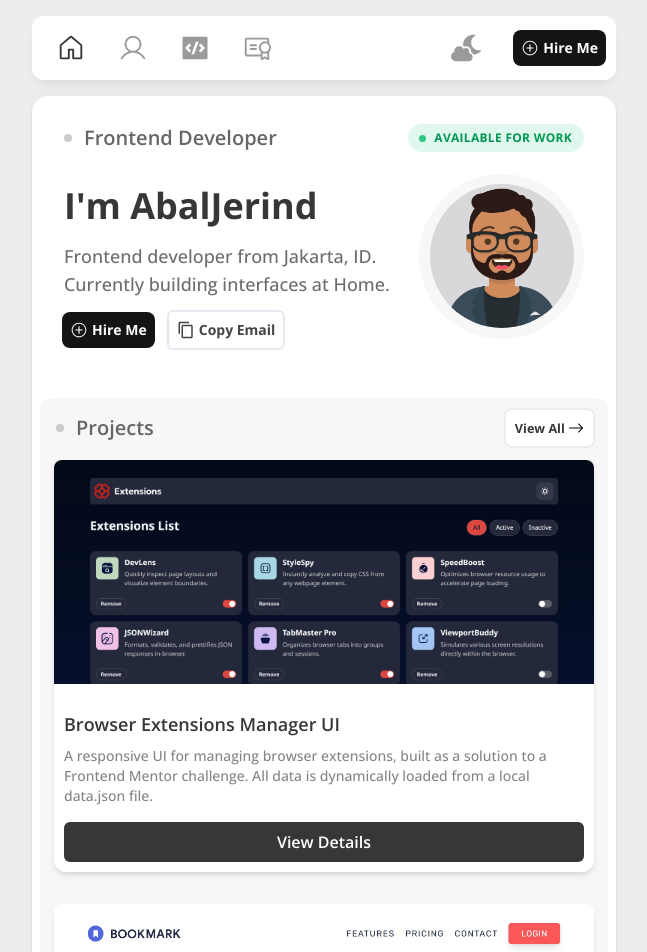
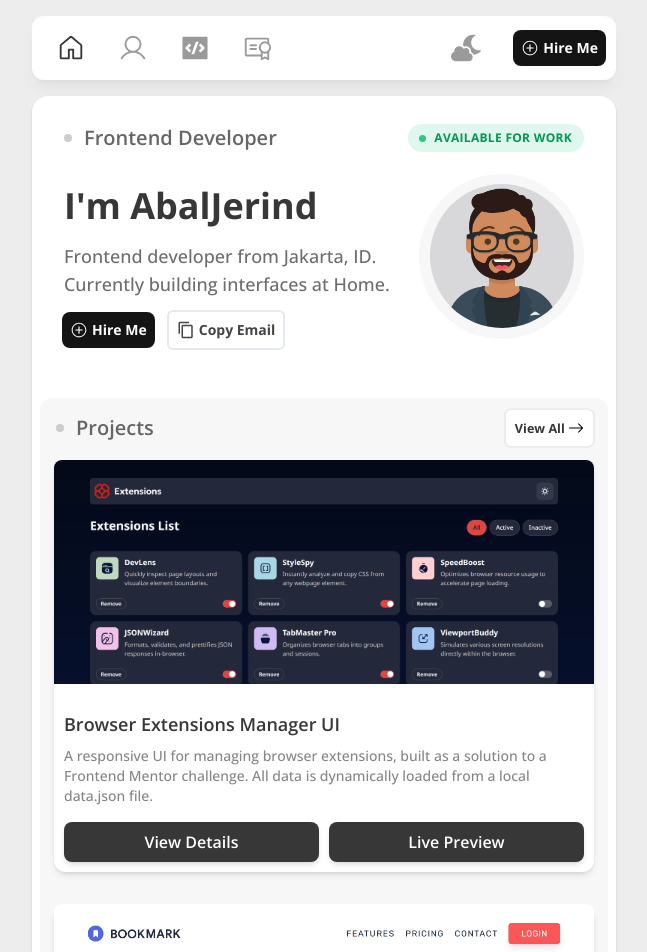
Before and after one commit to Abaljerind/portofolio-jerind, a React (Vite) app: page / in a window 1280 px wide. Shown: the top 952 px of the page, without its empty margins (316-963 px from the left). Built offline with nearby package versions, Linux system fonts and the light colour scheme.

Commit message:
Feat(ProjectCards): add new button for live preview
Grouping button live preview and view details
Add style to parents of both buttons

```diff
--- a/src/components/ProjectCards.jsx
+++ b/src/components/ProjectCards.jsx
@@ -50,9 +50,14 @@ export default function ProjectCards() {
                 <p className="text-sm font-medium text-[#858585] md:text-sm dark:text-[#C0C0C0]">
                   {item.about}
                 </p>
-                <button className="mt-2 w-full cursor-pointer rounded-md bg-[#373737] px-3 py-2 font-semibold text-white hover:bg-[#373737]/90 dark:bg-white dark:text-[#373737] hover:dark:bg-white/90">
-                  View Details
-                </button>
+                <div className="mt-4 flex gap-2.5">
+                  <button className="w-full cursor-pointer rounded-lg bg-[#373737] px-3 py-2 text-sm font-semibold text-white shadow-md hover:bg-[#373737]/90 lg:text-base dark:bg-white dark:text-[#373737] hover:dark:bg-white/90">
+                    View Details
+                  </button>
+                  <button className="w-full cursor-pointer rounded-lg bg-[#373737] px-3 py-2 text-sm font-semibold text-white shadow-md hover:bg-[#373737]/90 lg:text-base dark:bg-white dark:text-[#373737] hover:dark:bg-white/90">
+                    <a href={item.href}>Live Preview</a>
+                  </button>
+                </div>
               </div>
               <img
                 src={item.image}
```
